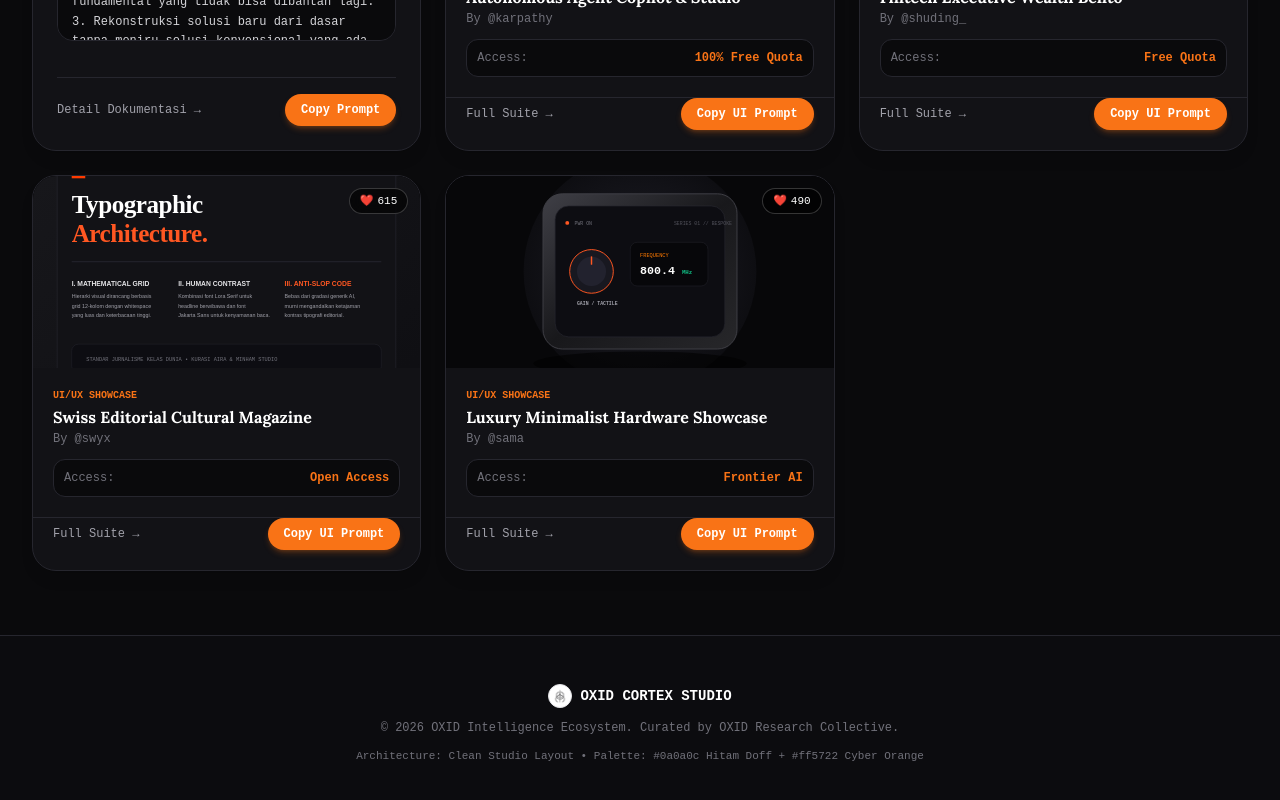
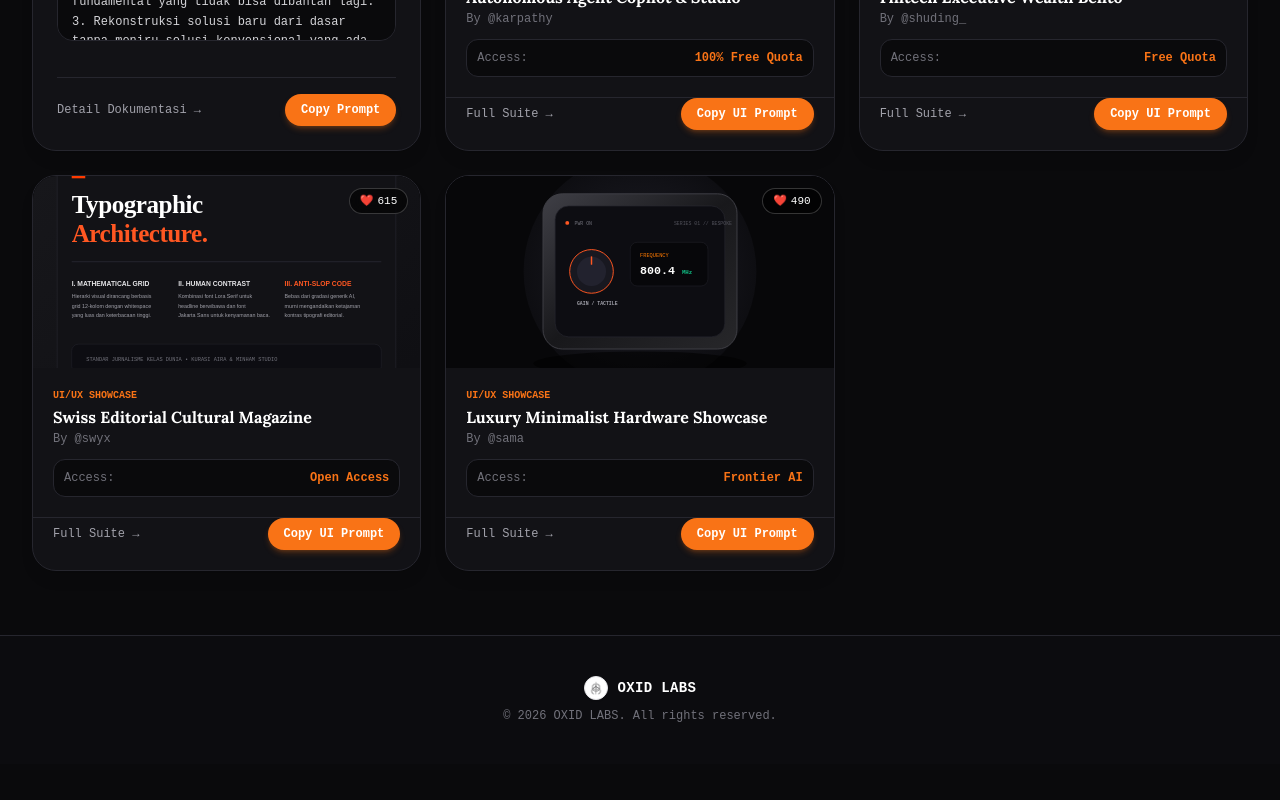
Before and after one commit to ilhammu29/oxid-cortex-studio, a Next.js app: page / in a window 1280 px wide. Shown: the part 3870-4670 px from the top of the page. After the commit the page ends 4634 px from the top, so only its background shows below. Built offline with nearby package versions, Linux system fonts and the light colour scheme.

Commit message:
fix(footer): standardize branding to OXID LABS and eliminate color code text

```diff
--- a/src/app/page.tsx
+++ b/src/app/page.tsx
@@ -1013,17 +1013,14 @@ Lakukan refactoring pada potongan kode berikut dengan prinsip:
       )}
 
       {/* Footer */}
-      <footer className="border-t border-zinc-200 dark:border-[#26262e] bg-zinc-50 dark:bg-[#0c0c0f] py-12 text-center text-xs text-zinc-500 space-y-3 font-mono">
-        <div className="flex items-center justify-center gap-2">
-          <div className="w-6 h-6 rounded-full bg-white p-1 flex items-center justify-center border border-zinc-200">
-            <img src="/images/oxid-logo.png" alt="OXID" className="w-full h-full object-contain" />
+      <footer className="border-t border-zinc-200 dark:border-[#26262e] bg-zinc-50 dark:bg-[#0c0c0f] py-10 text-center text-xs text-zinc-500 space-y-2 font-mono">
+        <div className="flex items-center justify-center gap-2.5">
+          <div className="w-6 h-6 rounded-full bg-white p-1 flex items-center justify-center border border-zinc-200 shadow-sm">
+            <img src="/images/oxid-logo.png" alt="OXID LABS" className="w-full h-full object-contain" />
           </div>
-          <span className="font-bold text-zinc-900 dark:text-white text-sm uppercase">OXID CORTEX STUDIO</span>
+          <span className="font-bold text-zinc-900 dark:text-white text-sm tracking-wide uppercase">OXID LABS</span>
         </div>
-        <p>&copy; 2026 OXID Intelligence Ecosystem. Curated by OXID Research Collective.</p>
-        <p className="text-[11px] text-zinc-600 dark:text-zinc-500">
-          Architecture: Clean Studio Layout • Palette: #0a0a0c Hitam Doff + #ff5722 Cyber Orange
-        </p>
+        <p>&copy; 2026 OXID LABS. All rights reserved.</p>
       </footer>
 
       {/* Global Interactive Search Modal */}
```
